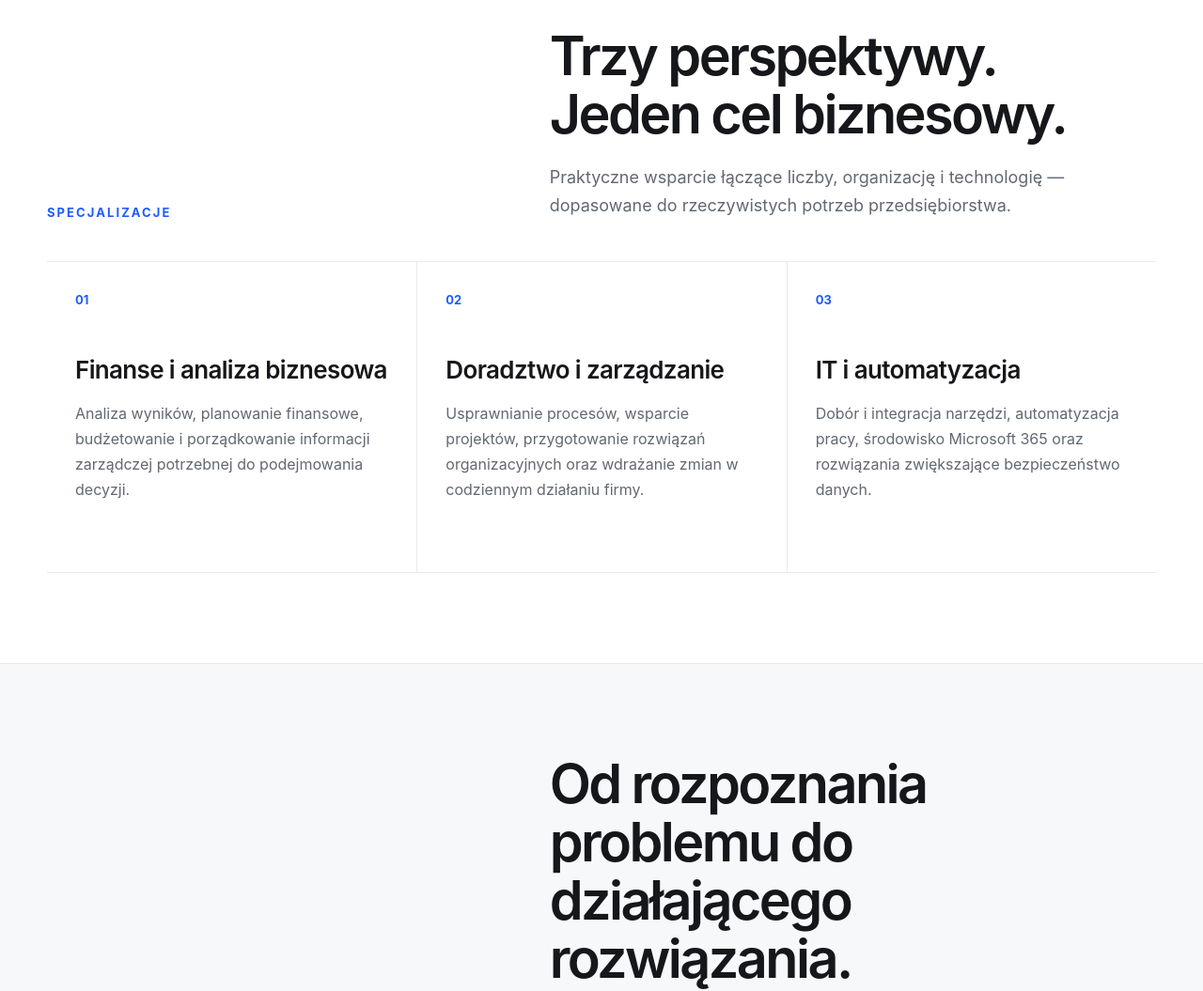
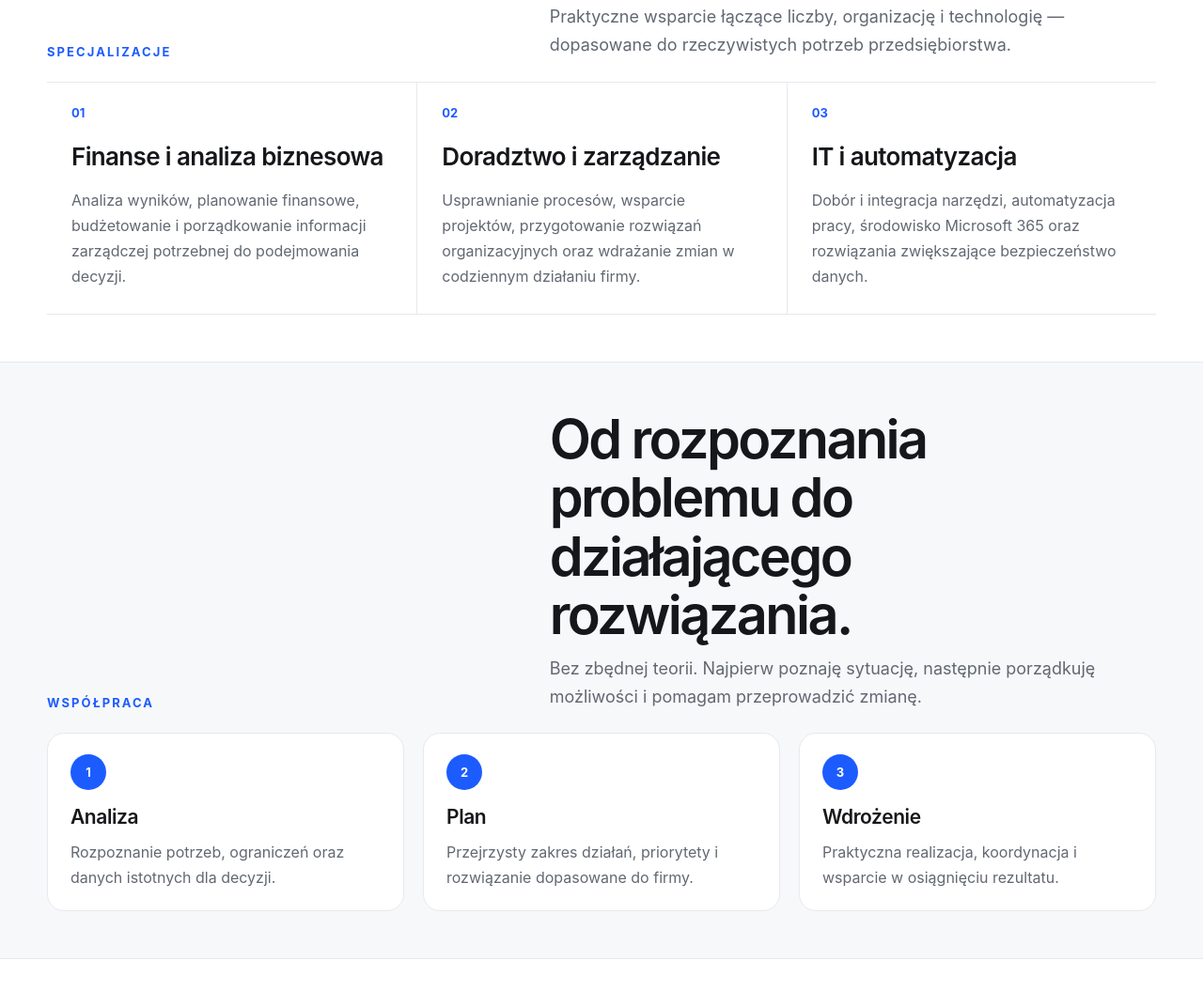
Before and after one commit to slawekbarczuk/barczuk.com.pl, a plain HTML site: page index.html in a window 1280 px wide. Shown: the part 975-2030 px from the top of the page at 94% size. Drawn offline with Linux system fonts and the light colour scheme.

Commit message:
Zmniejsz pionowe odstępy o połowę

```diff
--- a/index.html
+++ b/index.html
@@ -177,7 +177,7 @@
     .hero {
       position: relative;
       overflow: hidden;
-      padding: clamp(82px, 10vw, 132px) 0 clamp(72px, 8vw, 104px);
+      padding: clamp(44px, 5vw, 68px) 0 clamp(38px, 4vw, 54px);
     }
 
     .hero::after {
@@ -232,7 +232,7 @@
     }
 
     section {
-      padding: clamp(64px, 8vw, 96px) 0;
+      padding: clamp(34px, 4vw, 50px) 0;
       border-top: 1px solid var(--line);
     }
 
@@ -241,7 +241,7 @@
       grid-template-columns: minmax(0, 0.72fr) minmax(340px, 1fr);
       gap: 70px;
       align-items: end;
-      margin-bottom: 44px;
+      margin-bottom: 24px;
     }
 
     .section-label {
@@ -264,7 +264,7 @@
 
     .section-intro {
       max-width: 650px;
-      margin: 22px 0 0;
+      margin: 12px 0 0;
       color: var(--muted);
       font-size: 18px;
       line-height: 1.65;
@@ -278,8 +278,8 @@
     }
 
     .service {
-      min-height: 330px;
-      padding: 32px 30px 34px;
+      min-height: 235px;
+      padding: 24px 26px 26px;
     }
 
     .service + .service {
@@ -288,7 +288,7 @@
 
     .service-number {
       display: block;
-      margin-bottom: 52px;
+      margin-bottom: 24px;
       color: var(--accent);
       font-size: 13px;
       font-weight: 720;
@@ -320,8 +320,8 @@
     }
 
     .step {
-      min-height: 215px;
-      padding: 28px;
+      min-height: 160px;
+      padding: 22px 24px;
       border: 1px solid var(--line);
       border-radius: 18px;
       background: #fff;
@@ -331,7 +331,7 @@
       display: inline-grid;
       width: 38px;
       height: 38px;
-      margin-bottom: 34px;
+      margin-bottom: 16px;
       place-items: center;
       border-radius: 50%;
       background: var(--accent);
@@ -355,7 +355,7 @@
     .about-grid {
       display: grid;
       grid-template-columns: 1fr;
-      gap: 36px;
+      gap: 20px;
       align-items: start;
     }
 
@@ -379,7 +379,7 @@
     }
 
     .contact {
-      padding-bottom: 72px;
+      padding-bottom: 38px;
       background: var(--ink);
       color: #fff;
     }
@@ -395,7 +395,7 @@
 
     .contact-copy {
       max-width: 610px;
-      margin: 26px 0 38px;
+      margin: 14px 0 22px;
       color: #b9bec8;
       font-size: 18px;
       line-height: 1.65;
@@ -413,7 +413,7 @@
     }
 
     .legal {
-      padding-block: 52px;
+      padding-block: 28px;
       background: #fff;
     }
 
@@ -449,7 +449,7 @@
 
     .footer-row {
       display: flex;
-      min-height: 96px;
+      min-height: 60px;
       align-items: center;
       justify-content: space-between;
       gap: 24px;
```
